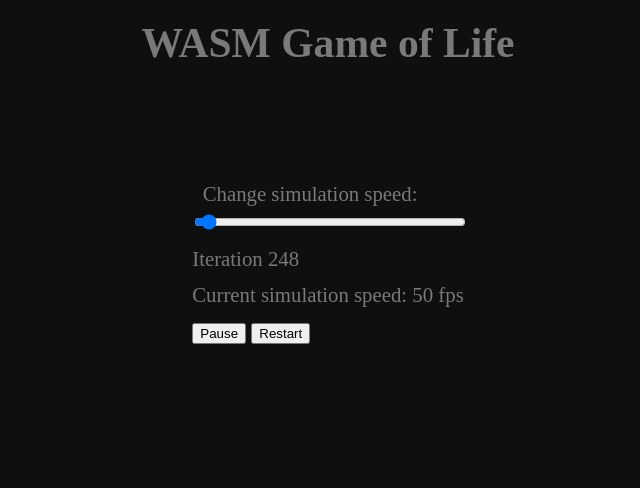
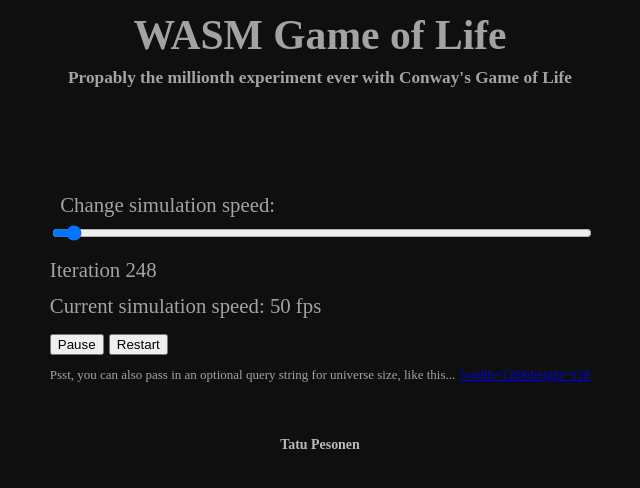
Before and after one commit to nnari/wasm-gol, a website built with webpack: page www/index.html in a window 1280 px wide. Shown: the whole page, without its empty margins (320-960 px from the left). Built offline with nearby package versions, Linux system fonts and the light colour scheme; what wasm-gol would draw is missing.

Commit message:
Fine tuning

```diff
--- a/www/index.html
+++ b/www/index.html
@@ -5,19 +5,19 @@
     <style>
       body {
         background-color: #0f0f0f;
-        color: #797979;
+        color: #a3a3a3;
         top: 0;
         font-size: 130%;
         left: 0;
         width: 100%;
         height: 100%;
+        margin: 0;
         display: flex;
         line-height: 70%;
         font-family: "Times New Roman", Times, serif;
         flex-direction: column;
         align-items: center;
         justify-content: center;
-        flex-wrap: wrap;
       }
     </style>
     <title>Hello wasm-pack!</title>
@@ -27,11 +27,16 @@
       >This page contains webassembly and javascript content, please enable
       javascript in your browser.</noscript
     >
-    <h1
-      style="margin-bottom: 2em; font-family: 'Times New Roman', Times, serif"
+    <div
+      style="
+        margin-bottom: 2em;
+        text-align: center;
+        font-family: 'Times New Roman', Times, serif;
+      "
     >
-      WASM Game of Life
-    </h1>
+      <h1>WASM Game of Life</h1>
+      <h5 style="margin-bottom: 1em;">Propably the millionth experiment ever with Conway's Game of Life</h4>
+    </div>
     <canvas id="gol-canvas"></canvas>
     <div id="settings-container" style="margin-top: 2em">
       <div class="slidecontainer">
@@ -49,6 +54,12 @@
       <p id="sim-speed">Current simulation speed: 50 fps</p>
       <button id="pause-btn">Pause</button>
       <button id="restart-btn">Restart</button>
+      <p style="font-size: small">
+        Psst, you can also pass in an optional query string for universe size,
+        like this...
+        <a href="/?width=128&height=128">?width=128&height=128 </a>
+      </p>
+      <h6 style="margin-top: 4em; color: #BBBBBB; text-align: center;">Tatu Pesonen</h6>
     </div>
     <script src="./bootstrap.js"></script>
   </body>
--- a/www/index.js
+++ b/www/index.js
@@ -8,13 +8,17 @@ const pauseBtn = document.getElementById("pause-btn");
 const restartBtn = document.getElementById("restart-btn");
 let paused = false;
 
+const urlSearchParams = new URLSearchParams(window.location.search);
+const paramsWidth = urlSearchParams.get("width") || 64;
+const paramsHeight = urlSearchParams.get("height") || 64;
+
 const CELL_SIZE = 10;
 
 const GRID_COLOR = "#050505";
 const DEAD_COLOR = "#0e0e0e";
 const ALIVE_COLOR = "#8fafff";
 
-const universe = Universe.new(128, 128);
+const universe = Universe.new(paramsWidth, paramsHeight);
 // Canvas size
 const width = universe.width();
 const height = universe.height();
```
